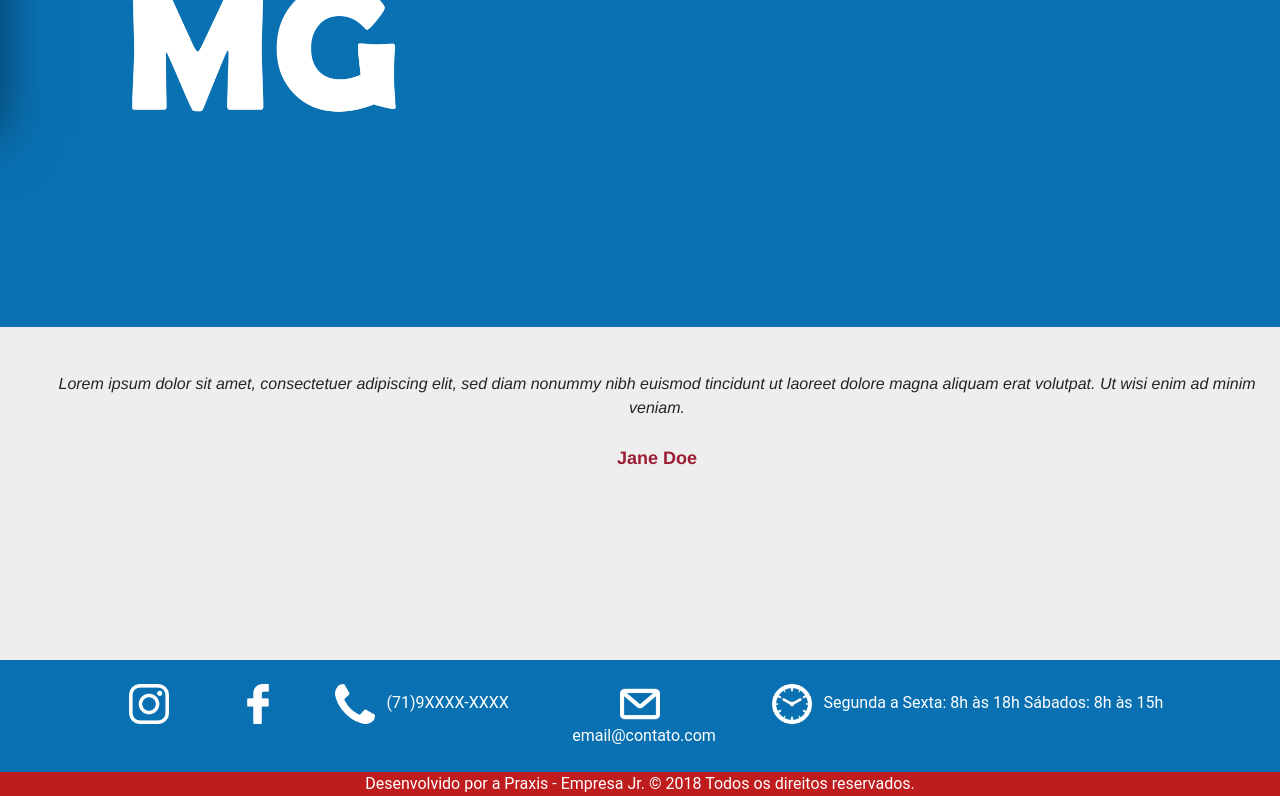
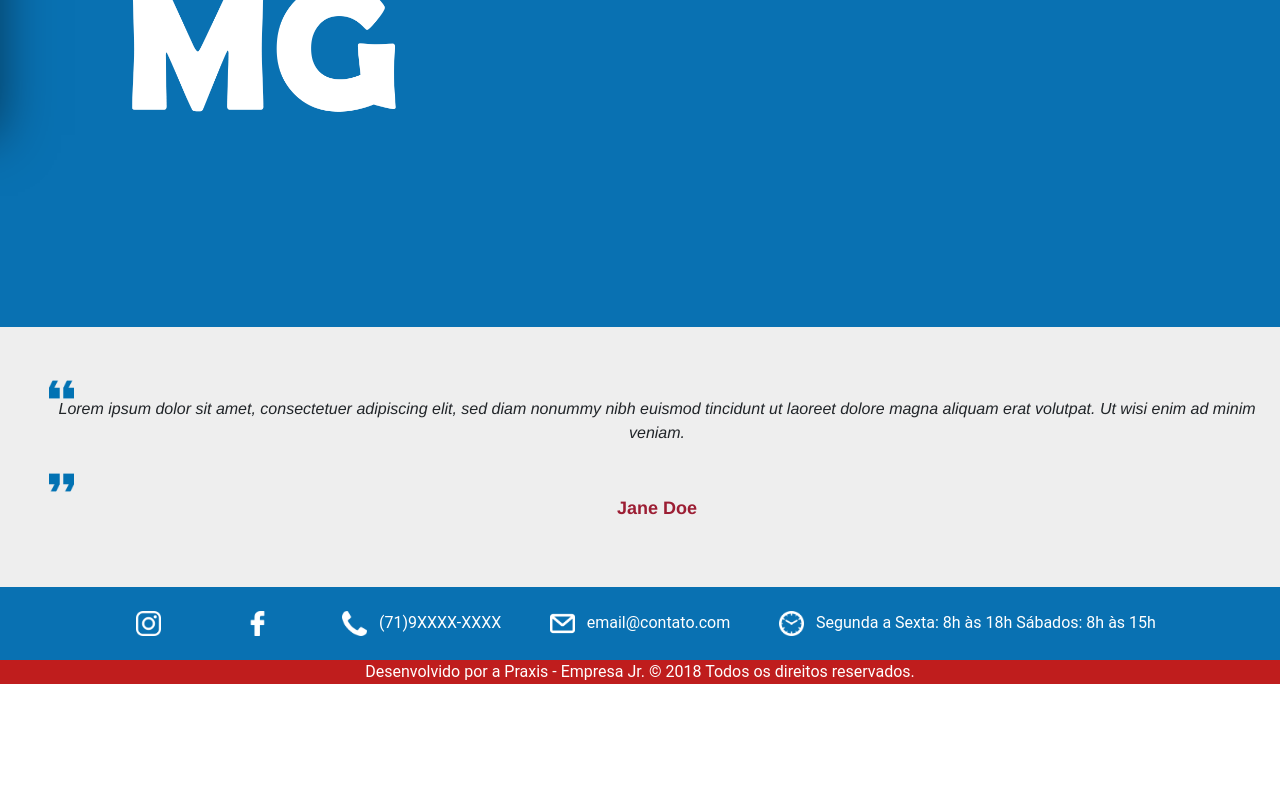
Before and after one commit to caioriver/Projeto-Final, a plain HTML site: page QuemSomos.html in a window 1280 px wide. Shown: the part 485-1281 px from the top of the page. After the commit the page ends 1169 px from the top, so only its background shows below. Drawn offline with nearby package versions, Linux system fonts and the light colour scheme.

Commit message:
Update QuemSomos.html

```diff
--- a/QuemSomos.html
+++ b/QuemSomos.html
@@ -118,14 +118,14 @@
             <!-- Slide 1 -->
             <div class="sbt-item mx-4">
                 <div class="quote-icon">
-                    <img src="icones/aspas-abre.png">
+                    <img src="icones/aspas-abre.png" width="25">
                 </div>
                 <div class="sbt-text">
                     <p>Lorem ipsum dolor sit amet, consectetuer adipiscing elit, sed diam nonummy nibh euismod tincidunt ut
                         laoreet dolore magna aliquam erat volutpat. Ut wisi enim ad minim veniam.</p>
                 </div>
-                <div class="quote-icon">
-                    <img src="icones/aspas-fecha.png">
+                <div class="quote-fecha">
+                    <img src="icones/aspas-fecha.png" width="25">
                 </div>
                 <div class="sbt-meta">
                     <p class="sbt-title">John Doe</p>
@@ -134,11 +134,14 @@
             <!-- Slide 2 -->
             <div class="sbt-item mx-4">
                 <div class="quote-icon">
-                    <i class="fa fa-quote-left" aria-hidden="true"></i>
+                    <img src="icones/aspas-abre.png" width="25">
                 </div>
                 <div class="sbt-text">
                     <p>Lorem ipsum dolor sit amet, consectetuer adipiscing elit, sed diam nonummy nibh euismod tincidunt ut
                         laoreet dolore magna aliquam erat volutpat. Ut wisi enim ad minim veniam.</p>
+                </div>
+                <div class="quote-fecha">
+                    <img src="icones/aspas-fecha.png" width="25">
                 </div>
                 <div class="sbt-meta">
                     <p class="sbt-title">Jane Doe</p>
@@ -147,11 +150,14 @@
             <!-- Slide 3 -->
             <div class="sbt-item mx-4">
                 <div class="quote-icon">
-                    <i class="fa fa-quote-left" aria-hidden="true"></i>
+                    <img src="icones/aspas-abre.png" width="25">
                 </div>
                 <div class="sbt-text">
                     <p>Lorem ipsum dolor sit amet, consectetuer adipiscing elit, sed diam nonummy nibh euismod tincidunt ut
                         laoreet dolore magna aliquam erat volutpat. Ut wisi enim ad minim veniam.</p>
+                </div>
+                <div class="quote-fecha">
+                    <img src="icones/aspas-fecha.png" width="25">
                 </div>
                 <div class="sbt-meta">
                     <p class="sbt-title">Jim Doe</p>
@@ -160,11 +166,14 @@
             <!-- Slide 4 -->
             <div class="sbt-item mx-4">
                 <div class="quote-icon">
-                    <i class="fa fa-quote-left" aria-hidden="true"></i>
+                    <img src="icones/aspas-abre.png" width="25">
                 </div>
                 <div class="sbt-text">
                     <p>Lorem ipsum dolor sit amet, consectetuer adipiscing elit, sed diam nonummy nibh euismod tincidunt ut
                         laoreet dolore magna aliquam erat volutpat. Ut wisi enim ad minim veniam.</p>
+                </div>
+                <div class="quote-fecha">
+                    <img src="icones/aspas-fecha.png" width="25">
                 </div>
                 <div class="sbt-meta">
                     <p class="sbt-title">Hank Doe</p>
@@ -173,11 +182,14 @@
             <!-- Slide 5 -->
             <div class="sbt-item mx-4">
                 <div class="quote-icon">
-                    <i class="fa fa-quote-left" aria-hidden="true"></i>
+                    <img src="icones/aspas-abre.png" width="25">
                 </div>
                 <div class="sbt-text">
                     <p>Lorem ipsum dolor sit amet, consectetuer adipiscing elit, sed diam nonummy nibh euismod tincidunt ut
                         laoreet dolore magna aliquam erat volutpat. Ut wisi enim ad minim veniam.</p>
+                </div>
+                <div class="quote-fecha">
+                    <img src="icones/aspas-fecha.png" width="25">
                 </div>
                 <div class="sbt-meta">
                     <p class="sbt-title">Mary Doe</p>
@@ -186,11 +198,14 @@
             <!-- Slide 6 -->
             <div class="sbt-item mx-4">
                 <div class="quote-icon">
-                    <i class="fa fa-quote-left" aria-hidden="true"></i>
+                    <img src="icones/aspas-abre.png" width="25">
                 </div>
                 <div class="sbt-text">
                     <p>Lorem ipsum dolor sit amet, consectetuer adipiscing elit, sed diam nonummy nibh euismod tincidunt ut
                         laoreet dolore magna aliquam erat volutpat. Ut wisi enim ad minim veniam.</p>
+                </div>
+                <div class="quote-fecha">
+                    <img src="icones/aspas-fecha.png" width="25">
                 </div>
                 <div class="sbt-meta">
                     <p class="sbt-title">George Doe</p>
@@ -201,32 +216,37 @@
     <!-- Fim depoimentos -->
 
     <!-- Footer -->
+    <footer>
             <div class="redes-cor">
                 <div class="row justify-content-center ">
                     <div class="mg-redes text-center col-1 justify-content-center">
-                <img src="icones/instagram-branco.png" width="40">
+                        <img src="icones/instagram-branco.png" width="25">
                     </div>
                     <div class="mg-redes text-center col-1 justify-content-center">
-                <img src="icones/facebook-branco.png" width="40">
+                        <img src="icones/facebook-branco.png" width="25">
                     </div>
                     <div class="mg-redes text-center col-2 justify-content-center">
-                <img src="icones/telephone-handle-silhouette (1).png" width="40">
+                        <img src="icones/telephone-handle-silhouette (1).png" width="25">
                         <span class="ml-2">(71)9XXXX-XXXX</span><br>
                     </div>
                     <div class="mg-redes text-center col-2 justify-content-center">
-                <img src="icones/message-closed-envelope (1).png" width="40">
+                        <img src="icones/message-closed-envelope (1).png" width="25">
                         <span class="ml-2">email@contato.com</span><br>
                     </div>
                     <div class="mg-redes text-center col-4 justify-content-center">
-                <img src="icones/wall-clock (1).png" width="40">
+                        <img src="icones/wall-clock (1).png" width="25">
                         <span class="ml-2 justify-content-center">Segunda a Sexta: 8h às 18h Sábados: 8h às 15h</span>
                     </div>
                 </div>
             </div>
 
-    <footer class="ftr-cor">
+
+                <div  class="ftr-cor">
                     Desenvolvido por a Praxis - Empresa Jr. © 2018 Todos os direitos reservados.
+                </div>
+
             </footer>
+            <!-- Fim do Footer -->
 
     <script src="node_modules/jquery/dist/jquery.js"></script>
     <script src="node_modules/popper.js/dist/popper.js"></script>
```
Lines whose indentation alone changed are shown as unchanged.
